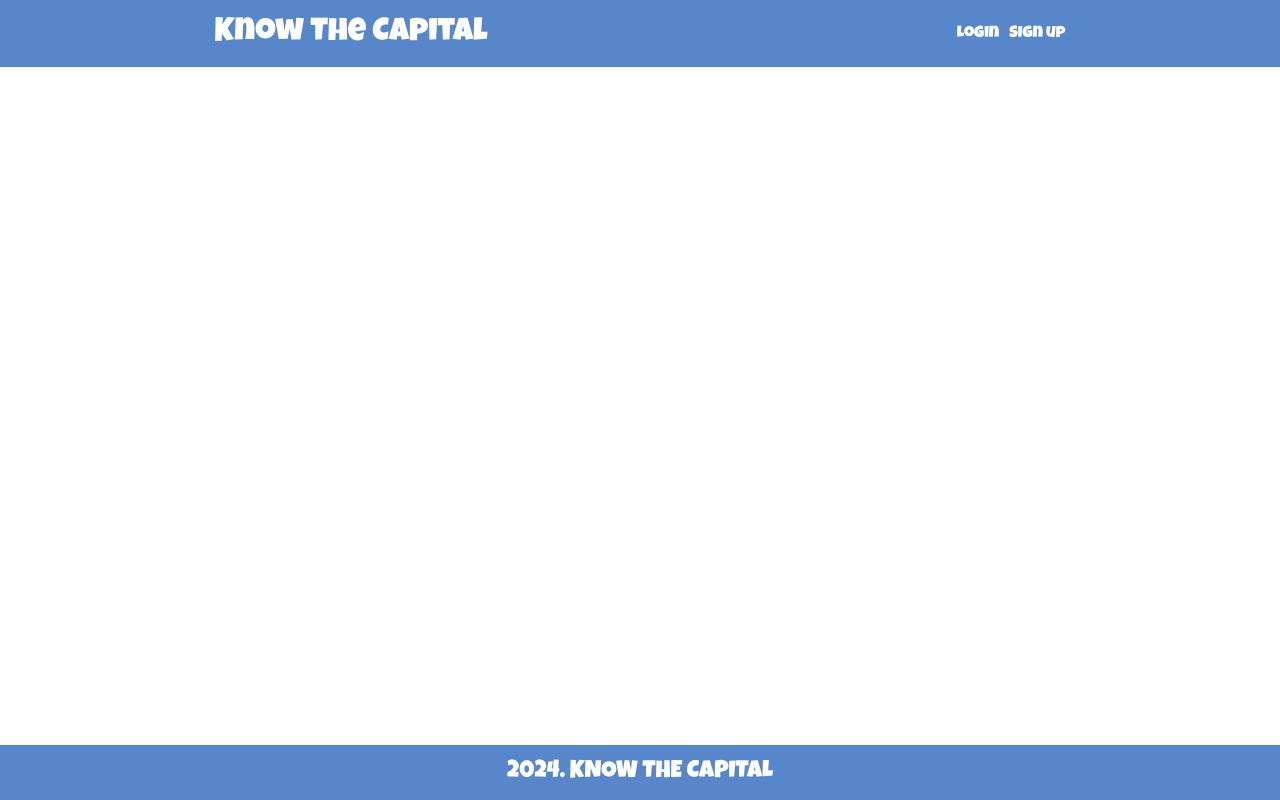
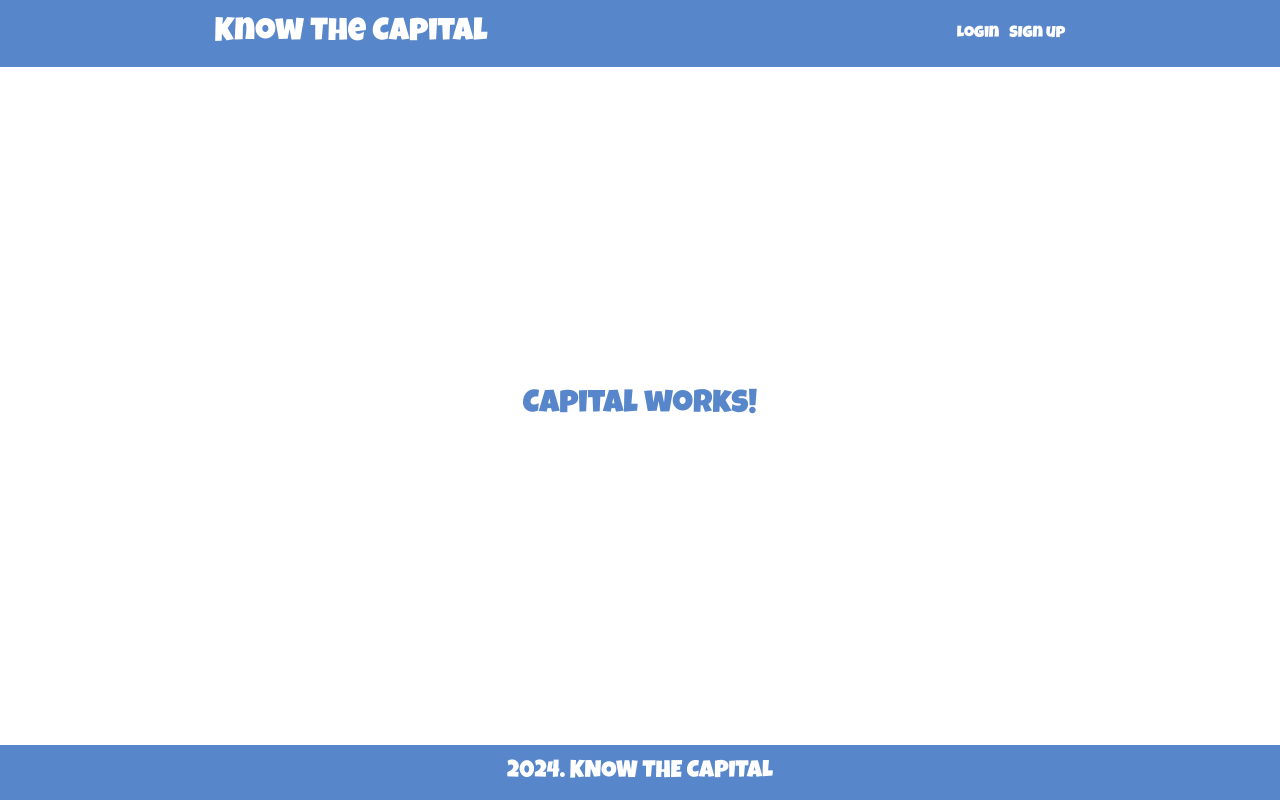
Before and after one commit to AlexNikolov2/Web-Dev-Bootcamp-Udemy, a React (Vite) app in the folder know-your-capital/front/: page /game/learn-mode in a window 1280 px wide. Built offline with nearby package versions, Linux system fonts and the light colour scheme.

Commit message:
3 - adding it to learn mode

```diff
--- a/know-your-capital/front/src/pages/game/LearnMode/LearnMode.jsx
+++ b/know-your-capital/front/src/pages/game/LearnMode/LearnMode.jsx
@@ -1,8 +1,7 @@
+import { Capital } from "./Capital/Capital";
 
 export function LearnMode() {
     return (
-        <>
-
-        </>
+        <Capital />
     )
 }
```
